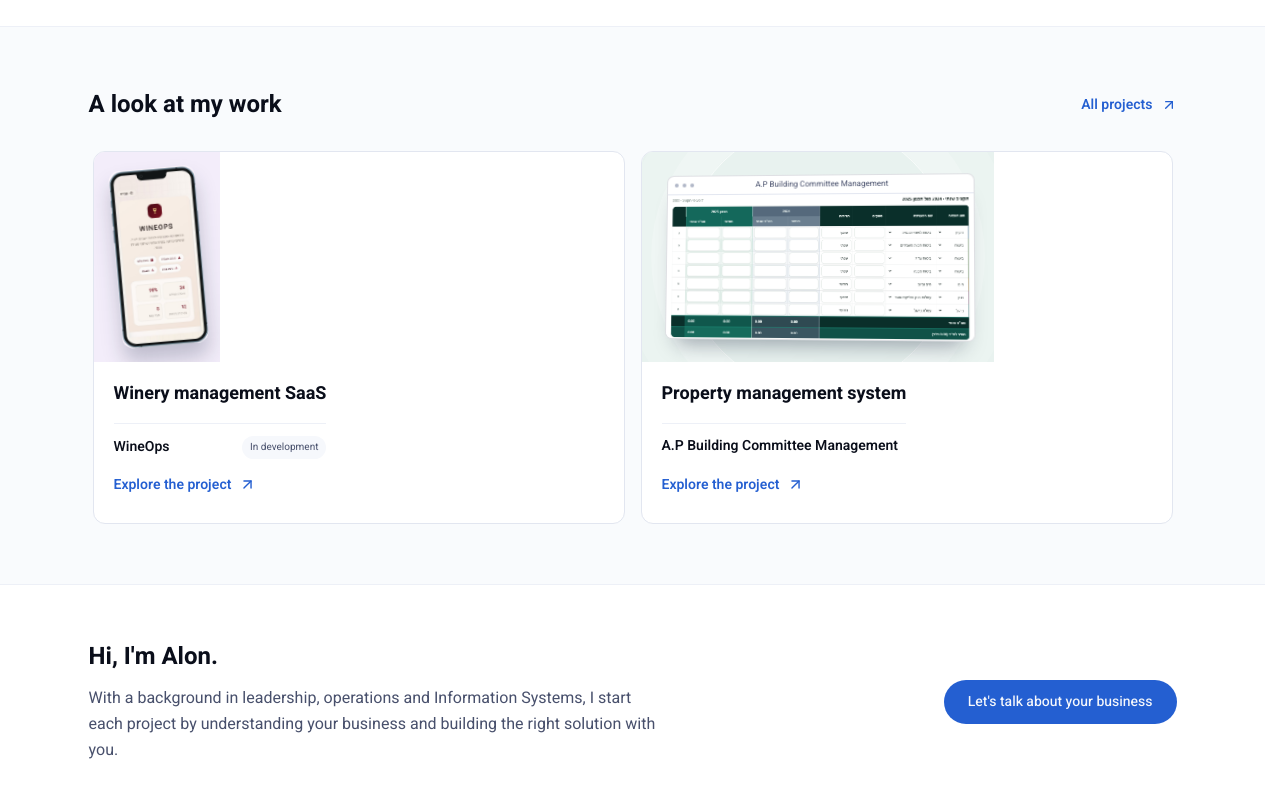
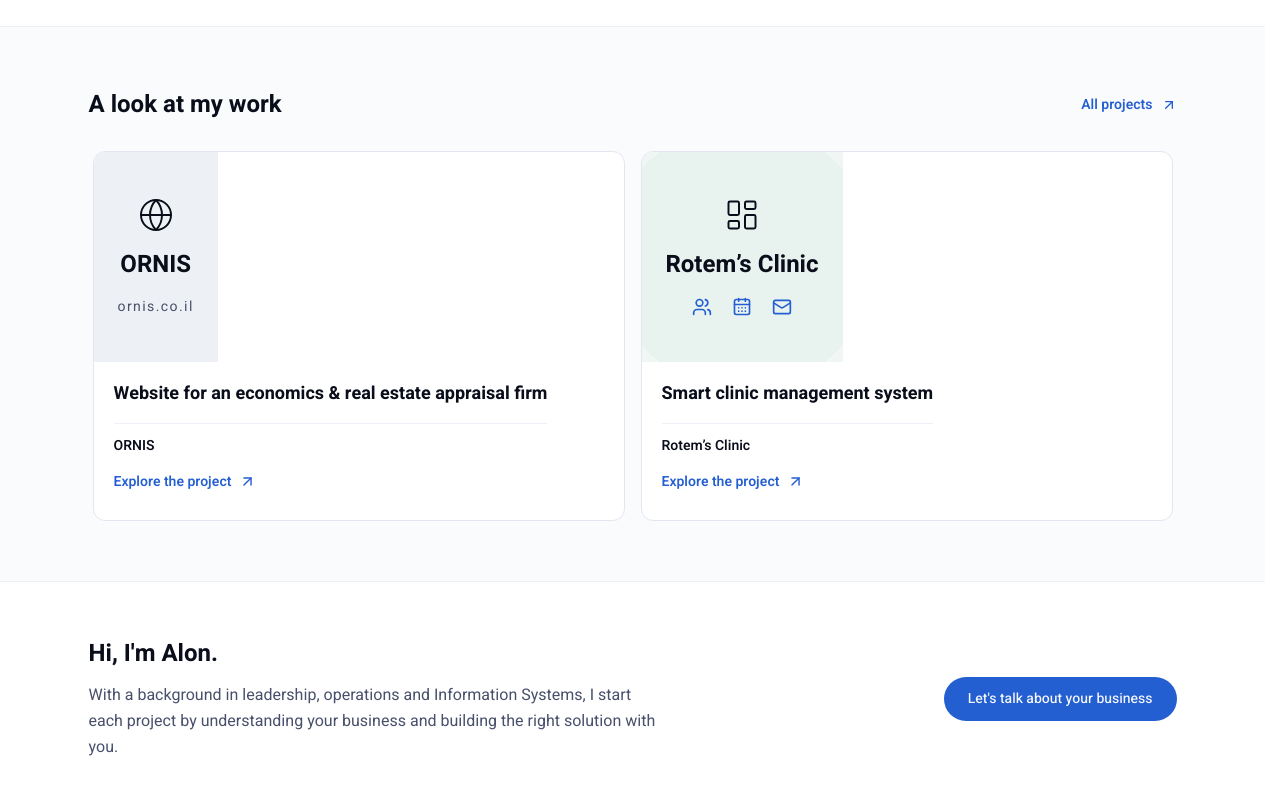
Before and after one commit to AlonHanin/alon-hanin-website, a React (Vite) app: page / in a window 1280 px wide. Shown: the part 860-1660 px from the top of the page. Built offline with nearby package versions, Linux system fonts and the light colour scheme.

Commit message:
Showcase ORNIS and Rotem clinic management projects

```diff
--- a/src/components/ProjectCover.tsx
+++ b/src/components/ProjectCover.tsx
@@ -1,6 +1,19 @@
 import type { Project } from "../types";
+import { CalendarDays, Globe, LayoutDashboard, Mail, Users } from "lucide-react";
 
 export function ProjectCover({ project }: { project: Project }) {
+  if (!project.images.length) {
+    const clinic = project.visual === "clinic";
+    const Icon = clinic ? LayoutDashboard : Globe;
+    return <div aria-hidden="true" className={`project-cover project-cover-${project.visual}`}>
+      <div className="project-cover-orbit" />
+      <div className="relative flex w-full flex-col items-center gap-4 px-6 text-center text-ink">
+        <Icon size={36} strokeWidth={1.3} />
+        <span className="font-display text-2xl font-bold"><bdi>{project.name}</bdi></span>
+        {clinic ? <div className="flex items-center gap-5 text-accent"><Users size={20} /><CalendarDays size={20} /><Mail size={20} /></div> : <span className="text-sm tracking-widest text-ink-soft" dir="ltr">ornis.co.il</span>}
+      </div>
+    </div>;
+  }
   const phone = project.visual === "green" || project.visual === "wine";
   const images = phone ? project.images.slice(0, 2) : [project.images[project.visual === "bi" ? 1 : 0] ?? project.images[0]];
   return <div aria-hidden="true" className={`project-cover project-cover-${project.visual}`}>
--- a/src/components/ProjectImage.tsx
+++ b/src/components/ProjectImage.tsx
@@ -5,7 +5,8 @@ const backgrounds: Record<Project["visual"], string> = {
   property: "bg-[#edf5f2]",
   green: "bg-[#f5faf5]",
   bi: "bg-[#edf3fc]",
-  cats: "bg-[#faf3ee]",
+  ornis: "bg-[#edf1f6]",
+  clinic: "bg-[#e8f2ef]",
 };
 
 export function ProjectImage({ project, expanded = false, compact = false }: { project: Project; expanded?: boolean; compact?: boolean }) {
--- a/src/data/projectImages.ts
+++ b/src/data/projectImages.ts
@@ -17,7 +17,6 @@ export const projectImages: Localized<Record<string, Project["images"]>> = {
       { src: "/projects/bi-1.png", width: 1208, height: 555, presentation: "browser", alt: "מודל נתונים המקשר בין טבלאות משחקים, תאריכים, ביקורות ומשתמשים לצורך ניתוח משותף.", caption: "מודל הנתונים · הקשרים בין משחקים, ביקורות, משתמשים ותאריכים" },
       { src: "/projects/bi-2.png", width: 843, height: 419, presentation: "browser", alt: "דשבורד עם דירוג עשרת המשחקים המובילים במדד הצלחה והשוואות לפי מחיר, פלטפורמות, זמן משחק ודירוגי משתמשים.", caption: "דשבורד ניתוח · השוואת מדד הצלחה לפי מחיר, פלטפורמות, זמן משחק וביקורות" },
     ],
-    cat4u: [{ src: "/projects/cat4u.jpg", width: 1530, height: 792, presentation: "browser", alt: "עמוד הבית של Cat4U עם מידע וקישורים לאימוץ חתולים, אירועים והתנדבות.", caption: "עמוד הבית · אתר לאימוץ חתולים" }],
   },
   en: {
     wineops: [{ src: "/projects/wineops.jpg", width: 461, height: 871, presentation: "device", alt: "WineOps mobile welcome screen showing inventory, lab tracking and team management areas.", caption: "Welcome screen · product in development" }],
@@ -35,6 +34,5 @@ export const projectImages: Localized<Record<string, Project["images"]>> = {
       { src: "/projects/bi-1.png", width: 1208, height: 555, presentation: "browser", alt: "Data model relating games, dates, reviews and users for combined analysis.", caption: "Data model · relationships between games, reviews, users and dates" },
       { src: "/projects/bi-2.png", width: 843, height: 419, presentation: "browser", alt: "Dashboard ranking ten games by a success score and comparing price, platforms, playtime and user ratings.", caption: "Analytics dashboard · success scores by price, platforms, playtime and reviews" },
     ],
-    cat4u: [{ src: "/projects/cat4u.jpg", width: 1530, height: 792, presentation: "browser", alt: "Cat4U homepage with information and links for cat adoption, events and volunteering.", caption: "Homepage · cat adoption website" }],
   },
 };
--- a/src/data/projects.ts
+++ b/src/data/projects.ts
@@ -58,17 +58,32 @@ export const projects: Localized<Project[]> = {
       images: projectImages.he.bi,
     },
     {
-      id: "cat4u", name: "Cat4U", category: "אתר רב־עמודי עם טפסים",
-      visual: "cats", featured: false, published: true, status: "active",
-      headline: "מחיפוש חבר חדש ועד שליחת פנייה.",
-      problem: "אתר אימוץ צריך להנגיש מידע על חתולים, אירועים והתנדבות, ולאפשר למבקרים להשאיר פנייה.",
-      solution: "אתר לאימוץ חתולים עם שבעה עמודים, מידע על אימוץ והתנדבות וטפסים שהפניות מהם נשמרות בשרת.",
-      scope: "בניית אתר רב־עמודי, ממשקי טפסים וחיבור לשמירת הפניות בצד השרת.",
-      result: "המבקרים יכולים לעבור בין מידע על אימוץ, אירועים והתנדבות ולשלוח טפסים שנשמרים בצד השרת.",
+      id: "ornis", name: "ORNIS", category: "אתר תדמית למשרד כלכלה ושמאות מקרקעין",
+      visual: "ornis", featured: true, published: true, status: "active",
+      headline: "נוכחות דיגיטלית מקצועית, מהיכרות עם המשרד ועד לפנייה.",
+      problem: "משרד כלכלה ושמאות מקרקעין צריך להציג את תחומי המומחיות שלו בבירור ולאפשר ללקוחות להגיע למידע הרלוונטי וליצור קשר.",
+      solution: "אתר תדמית למשרד ORNIS, עם הצגת המשרד, תחומי התמחות, מידע על התחדשות עירונית וטופס לתיאום פגישת ייעוץ.",
+      scope: "פיתוח אתר עסקי שמחבר בין תוכן מקצועי, הצגת השירותים ודרכי יצירת קשר.",
+      result: "האתר זמין ב־ornis.co.il ומאפשר למבקרים להכיר את המשרד, לעיין בשירותים ולהשאיר פרטים לייעוץ.",
       relatedServiceId: "business-websites",
-      capabilities: ["שבעה עמודים", "טפסי פנייה", "שמירה בשרת"],
-      stack: ["HTML5", "CSS3", "JavaScript", "Server"],
-      images: projectImages.he.cat4u,
+      capabilities: ["הצגת שירותים", "תוכן מקצועי", "טופס פנייה"],
+      stack: [],
+      cta: { label: "לביקור באתר ORNIS", href: "https://ornis.co.il/" },
+      images: [],
+    },
+    {
+      id: "rotem-clinic", name: "הקליניקה של רותם", category: "מערכת חכמה לניהול קליניקה",
+      visual: "clinic", featured: true, published: true, status: "active",
+      headline: "לידים, לקוחות ויומן. תמונה אחת של כל הקליניקה.",
+      problem: "ניהול קליניקה דורש מעקב רציף אחר פניות חדשות, לקוחות פעילים ופגישות, לצד התקשורת שמתנהלת במייל.",
+      solution: "מערכת ניהול מותאמת לקליניקה של רותם, מסונכרנת עם היומן שלה ועם Gmail, עם מעקב אחר לידים, ניהול לקוחות פעילים ודאשבורד נתונים.",
+      scope: "פיתוח מערכת שמרכזת את תהליכי העבודה של הקליניקה ומחברת בין ניהול הלקוחות, היומן והמייל.",
+      result: "סביבת עבודה מרכזית למעקב אחר פניות ולקוחות, עם חיבור ליומן ול־Gmail ותצוגת נתונים לבקרה על פעילות הקליניקה.",
+      relatedServiceId: "business-systems",
+      capabilities: ["מעקב אחר לידים", "ניהול לקוחות פעילים", "סנכרון יומן", "חיבור ל־Gmail", "דאשבורד נתונים"],
+      stack: [],
+      integrations: ["Gmail"],
+      images: [],
     },
   ],
   en: [
@@ -125,17 +140,32 @@ export const projects: Localized<Project[]> = {
       images: projectImages.en.bi,
     },
     {
-      id: "cat4u", name: "Cat4U", category: "Multi-page website & forms",
-      visual: "cats", featured: false, published: true, status: "active",
-      headline: "From finding a new friend to getting in touch.",
-      problem: "An adoption website needs to make cats, events and volunteering information accessible and let visitors send an inquiry.",
-      solution: "A seven-page cat adoption website with adoption and volunteering information and forms that save submissions on the server.",
-      scope: "Multi-page website development, form interfaces and server-side submission storage.",
-      result: "Visitors can move between adoption, event and volunteer information and submit forms that are stored on the server.",
+      id: "ornis", name: "ORNIS", category: "Website for an economics & real estate appraisal firm",
+      visual: "ornis", featured: true, published: true, status: "active",
+      headline: "A professional online presence, from introduction to inquiry.",
+      problem: "An economics and real estate appraisal firm needs to explain its expertise clearly and help potential clients find relevant information and get in touch.",
+      solution: "A business website for ORNIS presenting the firm, its services and urban renewal expertise, with a consultation inquiry form.",
+      scope: "Development of a business website connecting professional content, service information and contact options.",
+      result: "The website is available at ornis.co.il, where visitors can learn about the firm, explore its services and request a consultation.",
       relatedServiceId: "business-websites",
-      capabilities: ["Seven pages", "Inquiry forms", "Server-side storage"],
-      stack: ["HTML5", "CSS3", "JavaScript", "Server"],
-      images: projectImages.en.cat4u,
+      capabilities: ["Service information", "Professional content", "Inquiry form"],
+      stack: [],
+      cta: { label: "Visit ORNIS", href: "https://ornis.co.il/" },
+      images: [],
+    },
+    {
+      id: "rotem-clinic", name: "Rotem’s Clinic", category: "Smart clinic management system",
+      visual: "clinic", featured: true, published: true, status: "active",
+      headline: "Leads, clients and appointments. One view of the clinic.",
+      problem: "Running a clinic requires ongoing tracking of new inquiries, active clients and appointments, alongside email communication.",
+      solution: "A custom management system for Rotem's clinic, synchronized with her calendar and Gmail, with lead tracking, active client management and a data dashboard.",
+      scope: "Development of a central workspace connecting the clinic’s client management workflows, calendar and email.",
+      result: "A central workspace for following up on inquiries and clients, connected to the calendar and Gmail, with a dashboard for monitoring clinic activity.",
+      relatedServiceId: "business-systems",
+      capabilities: ["Lead tracking", "Active client management", "Calendar sync", "Gmail integration", "Data dashboard"],
+      stack: [],
+      integrations: ["Gmail"],
+      images: [],
     },
   ],
 };
--- a/src/index.css
+++ b/src/index.css
@@ -107,7 +107,8 @@ html[data-large-text="true"] main { overflow-wrap: anywhere; }
 .project-cover-bi { background: #edf3fc; }
 .project-cover-property { background: #e8f2ef; }
 .project-cover-green { background: #edf6ed; }
-.project-cover-cats { background: #faf0ec; }
+.project-cover-ornis { background: #edf1f6; }
+.project-cover-clinic { background: #e8f2ef; }
 .project-cover-orbit { position: absolute; width: 270px; height: 270px; border: 1px solid #ffffffb3; border-radius: 50%; box-shadow: 0 0 0 32px #ffffff30, 0 0 0 64px #ffffff20; z-index: -1; }
 .project-cover-phones { display: flex; align-items: center; justify-content: center; gap: 14px; height: 100%; padding: 16px; direction: ltr; }
 .project-cover-device { height: 100%; filter: drop-shadow(0 14px 10px #0b173038); transform: rotate(-5deg); }
--- a/src/pages/HomePage.tsx
+++ b/src/pages/HomePage.tsx
@@ -23,7 +23,7 @@ const services = {
 export function HomePage() {
   const { lang } = useLanguage();
   const Arrow = lang === "he" ? ArrowUpLeft : ArrowUpRight;
-  const featured = projects[lang].filter((p) => p.published && ["wineops", "ap"].includes(p.id));
+  const featured = projects[lang].filter((p) => p.published && ["ornis", "rotem-clinic"].includes(p.id));
   return (
     <>
       <HeroSection />
--- a/src/types/index.ts
+++ b/src/types/index.ts
@@ -38,7 +38,7 @@ export interface Project {
   solution: string;
   capabilities: string[];
   stack: string[];
-  visual: "property" | "green" | "bi" | "cats" | "wine";
+  visual: "property" | "green" | "bi" | "ornis" | "clinic" | "wine";
   featured: boolean;
   published: boolean;
   headline: string;
```
